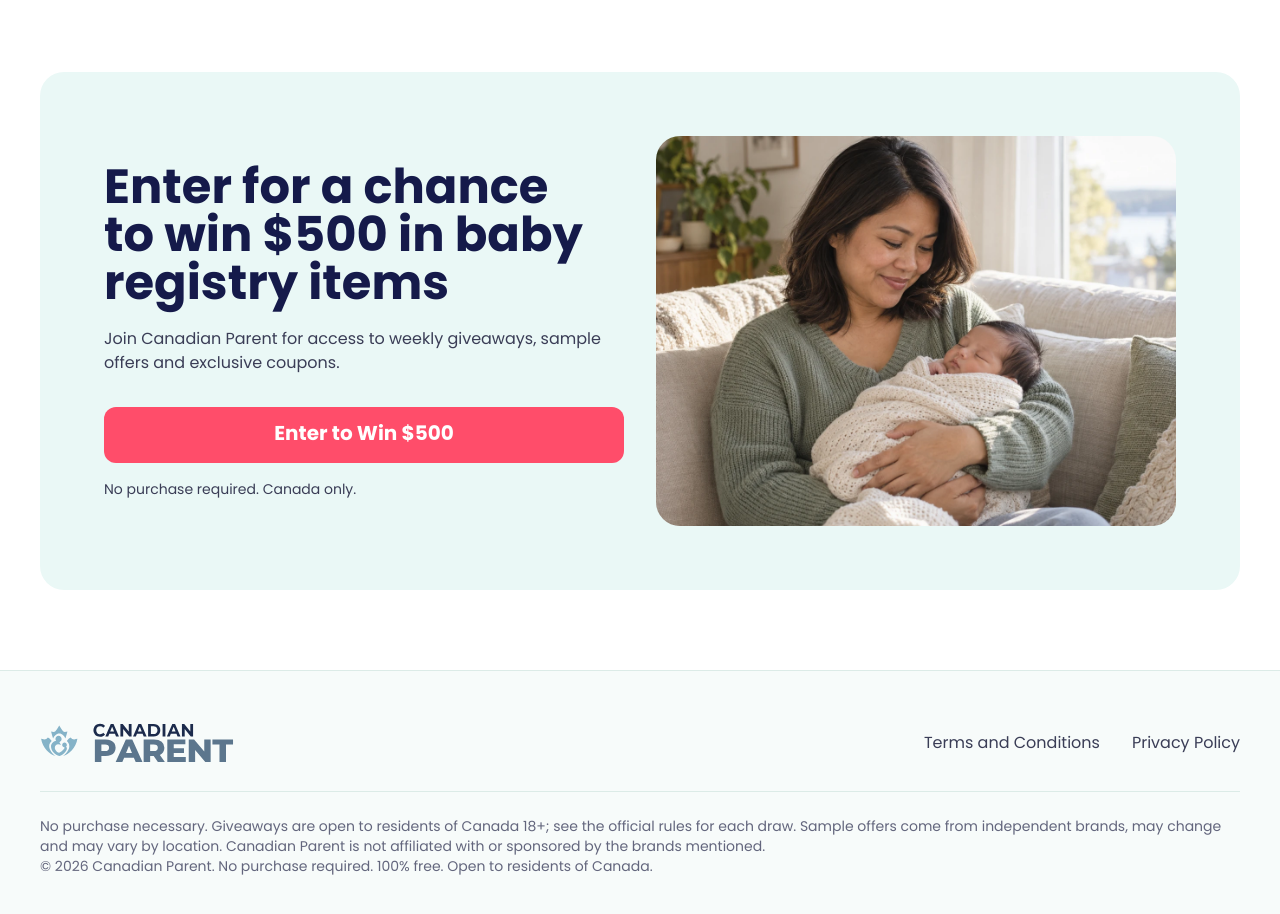
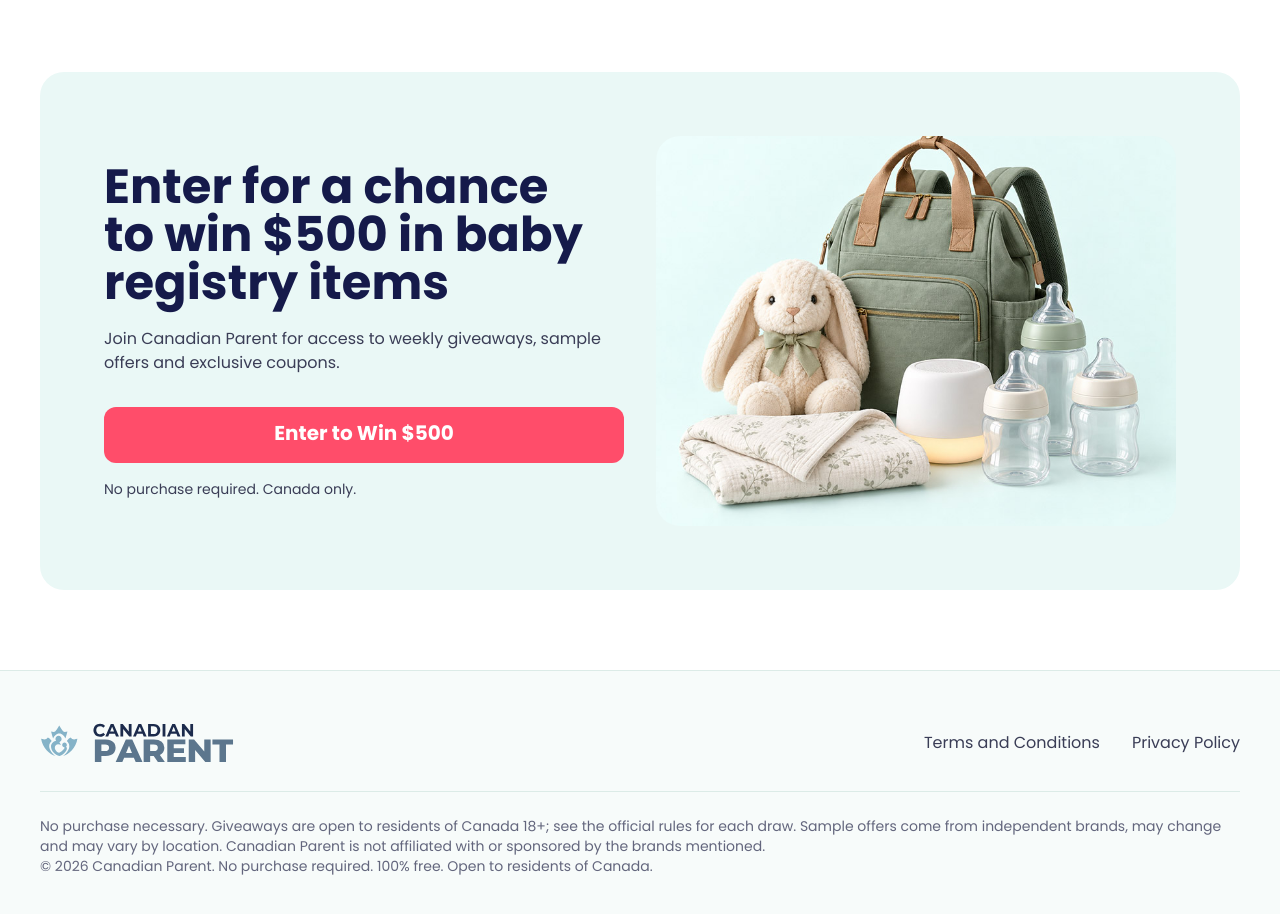
Before and after one commit to jhunmilquin/lp-stroller, a website: page index.html in a window 1280 px wide. Shown: the part 3540-4454 px from the top of the page. Drawn offline with Linux system fonts and the light colour scheme.

Commit message:
first commit 2

```diff
--- a/index.html
+++ b/index.html
@@ -511,7 +511,7 @@
             <p class="mt-5">Join Canadian Parent for access to weekly giveaways, sample offers and exclusive coupons.</span></p><a href="#join" class="btn-primary mt-8 w-full lg:w-auto block ">Enter to Win $500</a>
             <p class="mt-4 text-sm text-body">No purchase required. Canada only.</p>
           </div>
-          <img src="assets/images/photos/cta-mother-newborn.webp"
+          <img src="assets/images/photos/amazon-caard.jpg"
             alt="A mother smiles at her sleeping newborn on a linen sofa" width="1200" height="900" loading="lazy"
             class="order-1 aspect-4/3 w-full rounded-3xl object-cover md:order-2">
         </div>
```
Also changed, not shown: assets/images/photos/amazon-caard.jpg (added).
